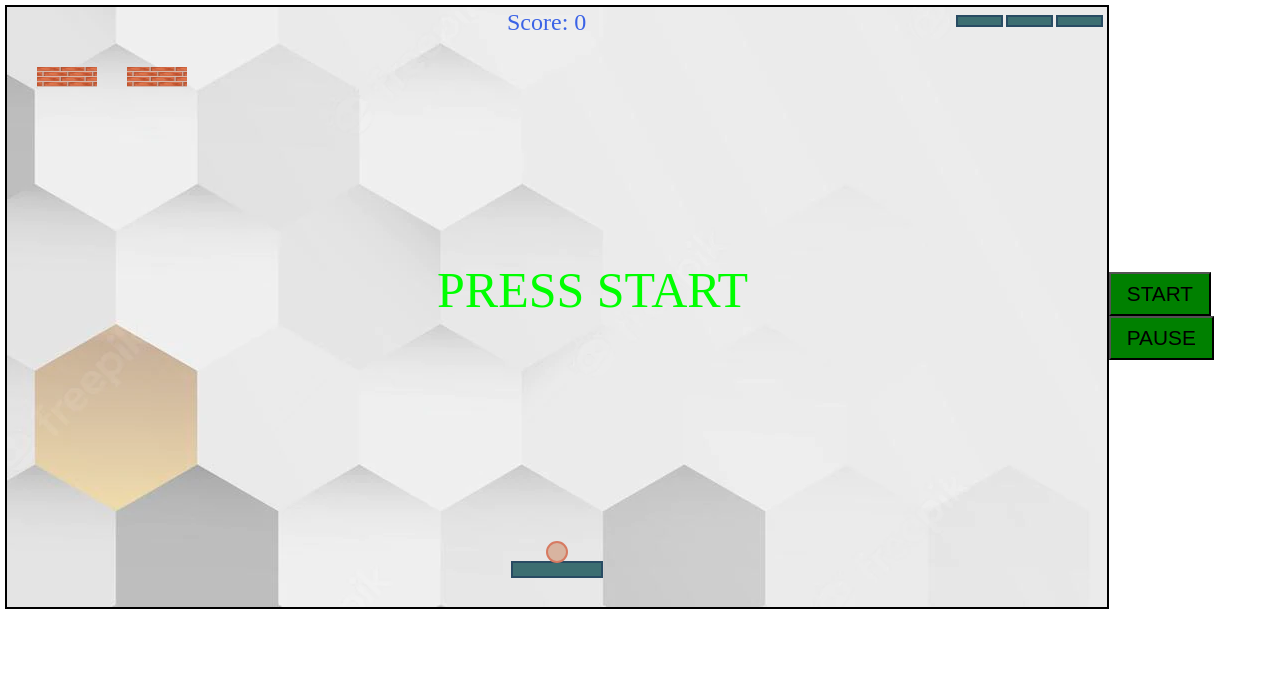
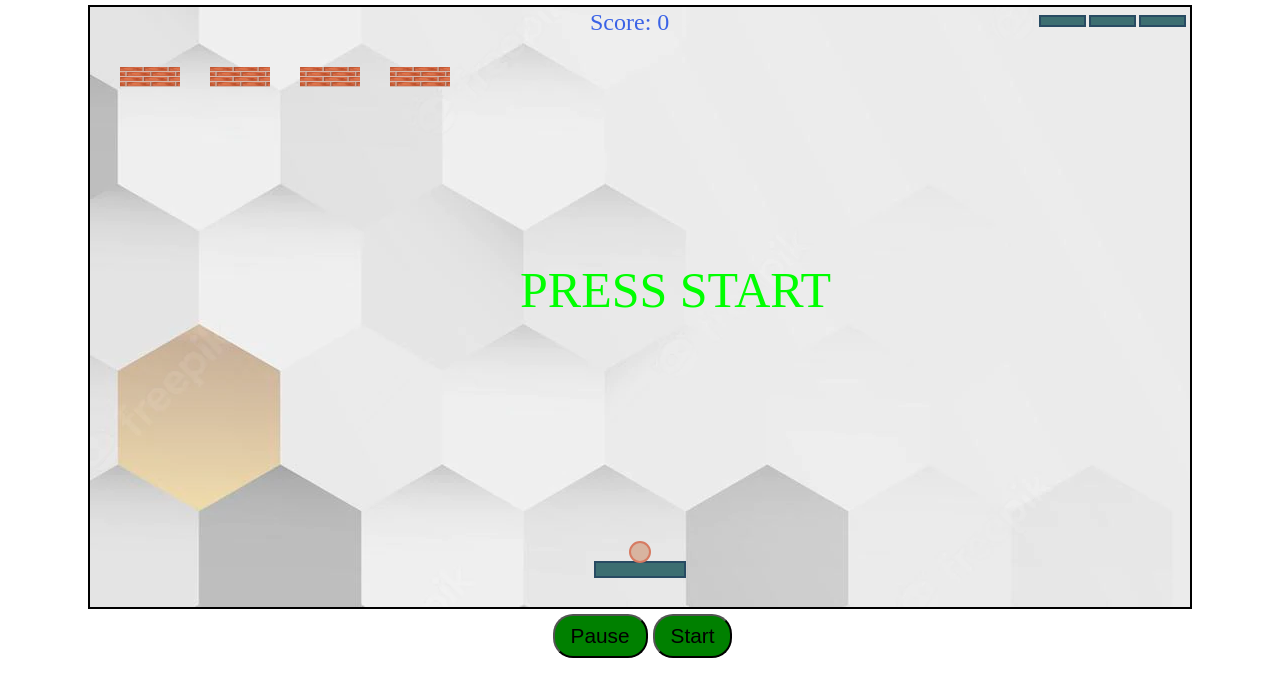
Before and after one commit to Islamsulaiman/brick-breakers, a plain HTML site: page index.html in a window 1280 px wide. Drawn offline with Linux system fonts and the light colour scheme.

Commit message:
Fix pause-resume

```diff
--- a/index.html
+++ b/index.html
@@ -9,14 +9,12 @@
 </head>
 <body>
     <div class="container">
-
-        <canvas id="canvas" height="600px" width="1100px" style="border: solid 2px black;">
-        </canvas>
-        <div>
-            <br />
-            <button id="play-button" onclick="play()">START</button>
-            <button id="pause-button" >PAUSE</button>
-        </div>
+            <canvas id="canvas" height="600px" width="1100px" style="border: solid 2px black;">
+            </canvas>
+    </div>
+    <div class="btn">
+        <button id="pause-button">Pause</button>
+        <button id="play-button" onclick="play()">Start</button>
 
     </div>
 
--- a/js/index.js
+++ b/js/index.js
@@ -33,7 +33,6 @@ pause.addEventListener("click", pauseGame);
 
 function onLoadPage(e) {
   pauseAllSounds();
-  sounds.onLoadSound.play();
 
   resetGame();
   createBricks();
@@ -48,7 +47,7 @@ function onLoadPage(e) {
 function pauseGame(e) {
   //change the value of pause back and forth
   game.paused = game.paused === false ? true : false;
-  // sounds.pauseGameSound.currentTime = 0; //like stopping the sound if any
+  pause.innerText = pause.innerText === "Resume" ? "Pause" : "Resume";
   pauseAllSounds();
   sounds.pauseGameSound.play();
   loop();
@@ -75,6 +74,7 @@ function resetGame() {
   game.requestId = null;
   game.score = 0;
   game.level = 0;
+  game.paused = false;
 }
 
 const radiusBall = 10;
@@ -87,7 +87,7 @@ const board = {
 };
 let brick = {
   row: 1,
-  column: 2,
+  column: 4,
   brickFinished: false,
   brickHits: 0, //max is no of bricks * 2 'no of hits for each brick'
   width: 60,
@@ -218,7 +218,6 @@ function ballBrickCollision() {
           ball.y - ball.radius <= b.y + brick.height
         ) {
           // if brick and ball touched
-
           ball.dy = -ball.dy;
           b.status--;
           if (b.status === 0) {
--- a/style.css
+++ b/style.css
@@ -11,6 +11,20 @@ body{
     align-items: center;
     position: relative;
 
+}
+
+.btn{
+    display: flex;
+    justify-content: center;
+    align-items: center;
+    position: relative;
+    margin-top: 5px;
+
+}
+
+.btn button{
+        border-radius: 20px;
+            margin-left: 5px;
 }
 
 .score{
```
